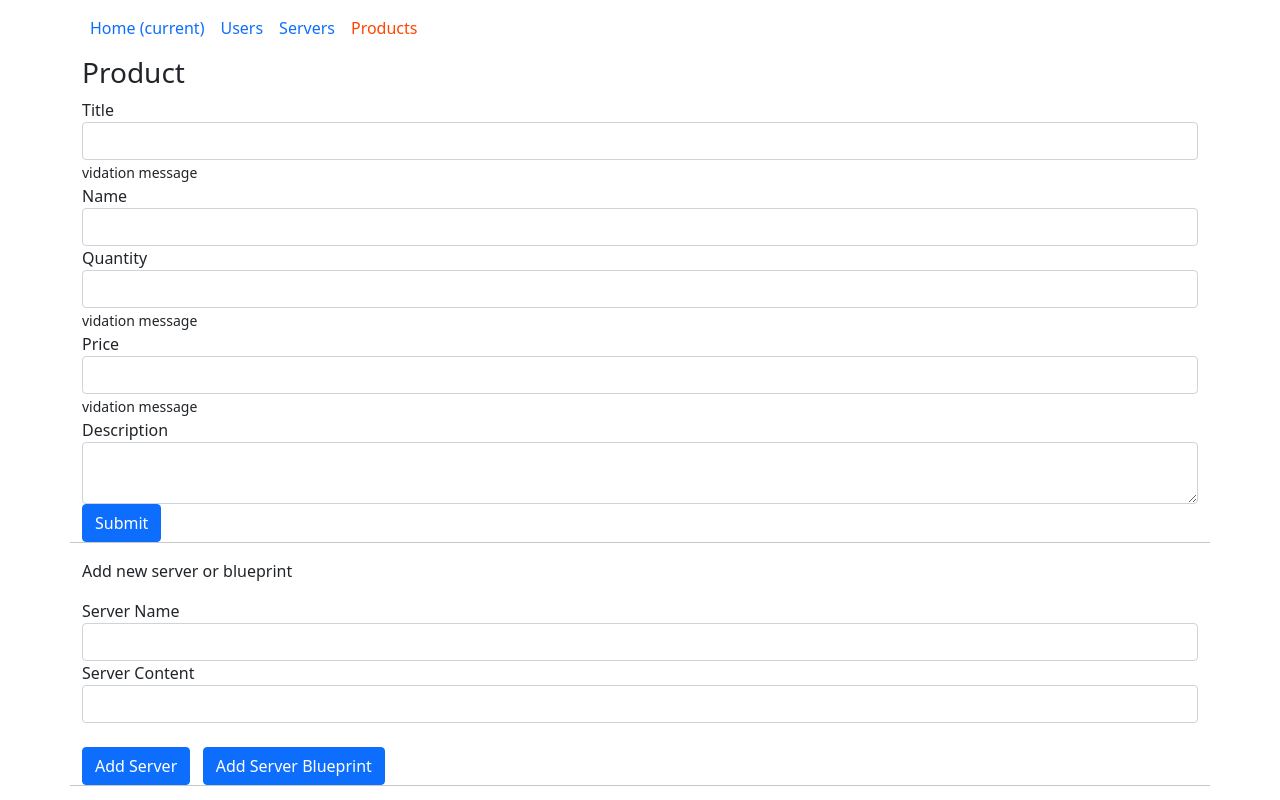
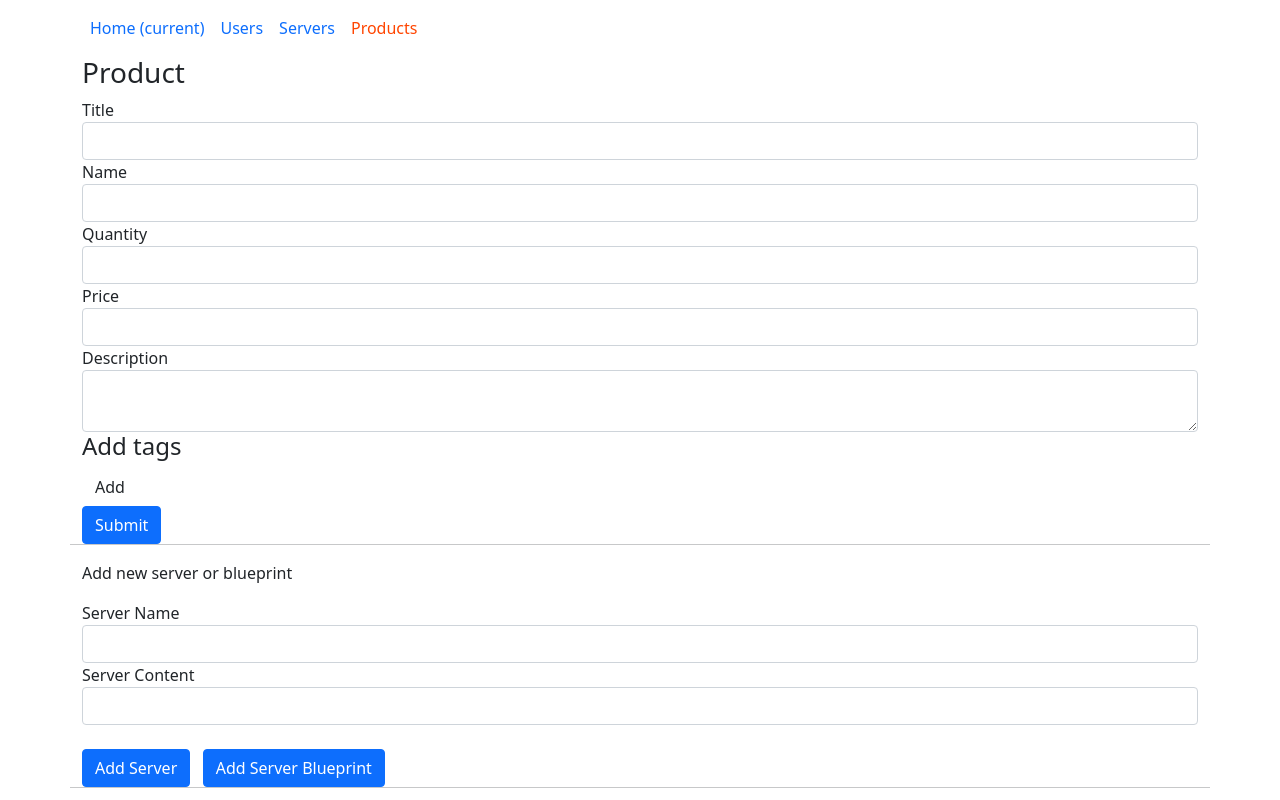
Before and after one commit to toshunigam/angular-learning, an Angular app in the folder angylearning/: page /products in a window 1280 px wide. Shown: the top 800 px of the page. Built offline with nearby package versions, Linux system fonts and the light colour scheme.

Commit message:
working into product module

```diff
--- a/angylearning/src/app/product/product.component.html
+++ b/angylearning/src/app/product/product.component.html
@@ -8,7 +8,10 @@
 				class="form-control"
 				formControlName="title"
 			/>
-			<small class="help-block">vidation message</small>
+			<small
+				*ngIf="productForm.controls['title'].status==='INVALID' && productForm.controls['title'].touched"
+				class="help-block"
+			>Please enter product title</small>
 		</div>
 		<div class="form-group">
 			<label>Name</label>
@@ -18,7 +21,7 @@
 				formControlName="name"
 			/>
 			<small
-				*ngIf="productForm.controls['name'].pristine && productForm.controls['name'].touched"
+				*ngIf="productForm.controls['name'].status==='INVALID' && productForm.controls['name'].touched"
 				class="help-block"
 			>Please enter product name</small>
 		</div>
@@ -29,7 +32,10 @@
 				class="form-control"
 				formControlName="quantity"
 			/>
-			<small class="help-block">vidation message</small>
+			<small
+				*ngIf="productForm.controls['quantity'].status==='INVALID' && productForm.controls['quantity'].touched"
+				class="help-block"
+			>Please enter product quantity</small>
 		</div>
 		<div class="form-group">
 			<label>Price</label>
@@ -38,7 +44,10 @@
 				class="form-control"
 				formControlName="price"
 			/>
-			<small class="help-block">vidation message</small>
+			<small
+				*ngIf="productForm.controls['price'].status==='INVALID' && productForm.controls['price'].touched"
+				class="help-block"
+			>Please enter product quantity</small>
 		</div>
 		<div class="form-group">
 			<label>Description</label>
@@ -47,9 +56,19 @@
 				formControlName="description"
 			></textarea>
 		</div>
+		<div formArrayName="tags">
+			<h4>Add tags</h4>
+			<button
+				class="btn btn-default"
+				type="button"
+				(click)="addTags()"
+			>Add</button>
+			<div class="form-group" *ngFor="let tag of tags.controls; let i=index;">
+				<input type="text" class="form-control" [formControlName]="i" />
+			</div>
+		</div>
 		<div class="form-group">
 			<button type="submit" class="btn btn-primary">Submit</button>
 		</div>
-
 	</form>
 </div>
--- a/angylearning/src/app/product/product.component.ts
+++ b/angylearning/src/app/product/product.component.ts
@@ -1,5 +1,5 @@
 import { Component, OnInit } from '@angular/core';
-import { FormControl, FormGroup, FormsModule, Validators } from '@angular/forms';
+import { FormArray, FormControl, FormGroup, Validators } from '@angular/forms';
 
 @Component({
   selector: 'app-product',
@@ -14,6 +14,7 @@ export class ProductComponent implements OnInit {
     'quantity':new FormControl('',[Validators.min(0),Validators.max(100),Validators.required]),
     'price':new FormControl('',[Validators.min(0),Validators.required]),
     'description':new FormControl(''),
+    'tags': new FormArray([])
   })
 
   get f(){
@@ -30,4 +31,13 @@ export class ProductComponent implements OnInit {
     console.log(this.productForm)
   }
 
+  get tags(){
+    return this.productForm.get('tags') as FormArray;
+  }
+
+  addTags(){
+    const control = new FormControl(null, Validators.required);
+    // return (<FormArray>this.productForm.get('tags')).push(control)
+    return this.tags.push(control)
+  }
 }
```
